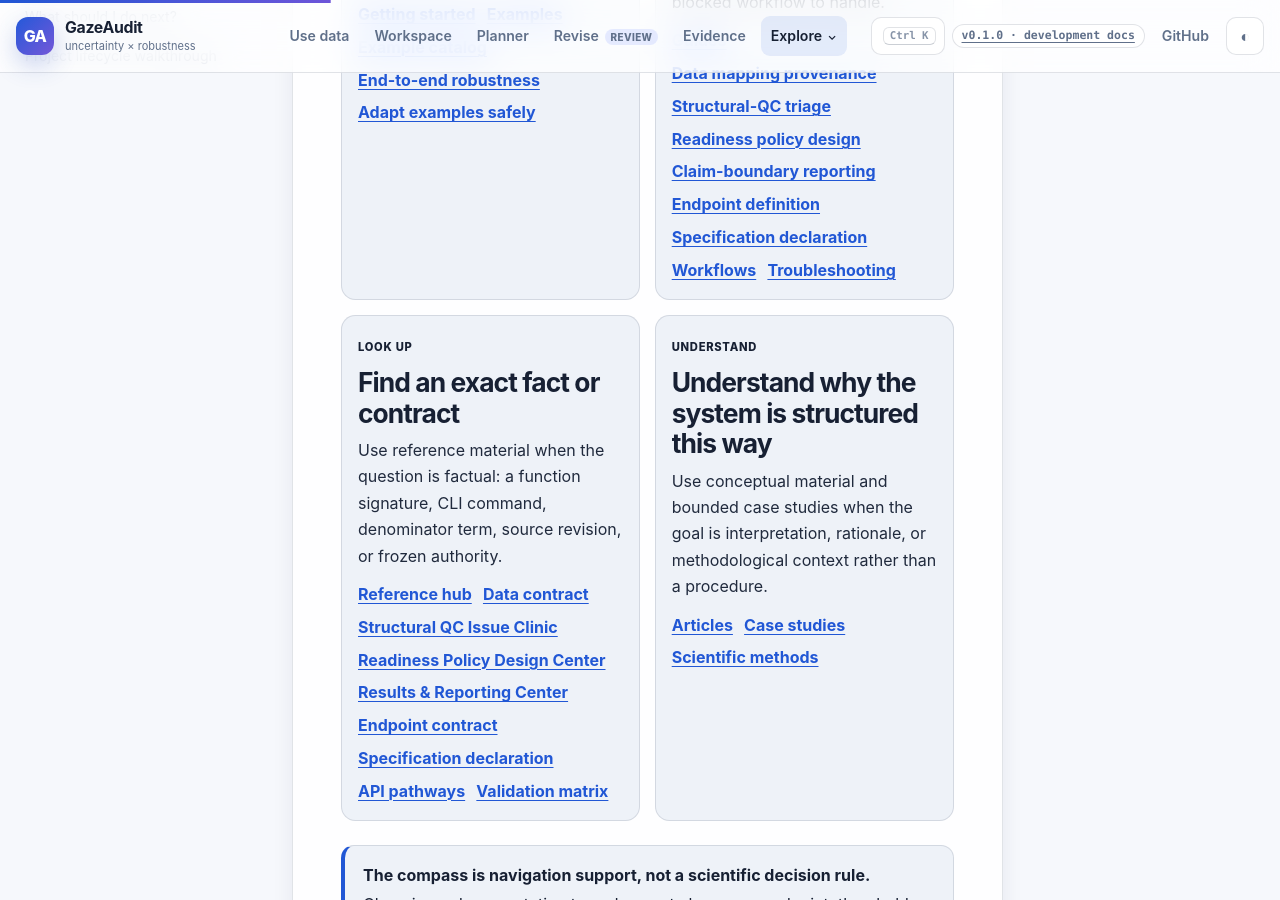
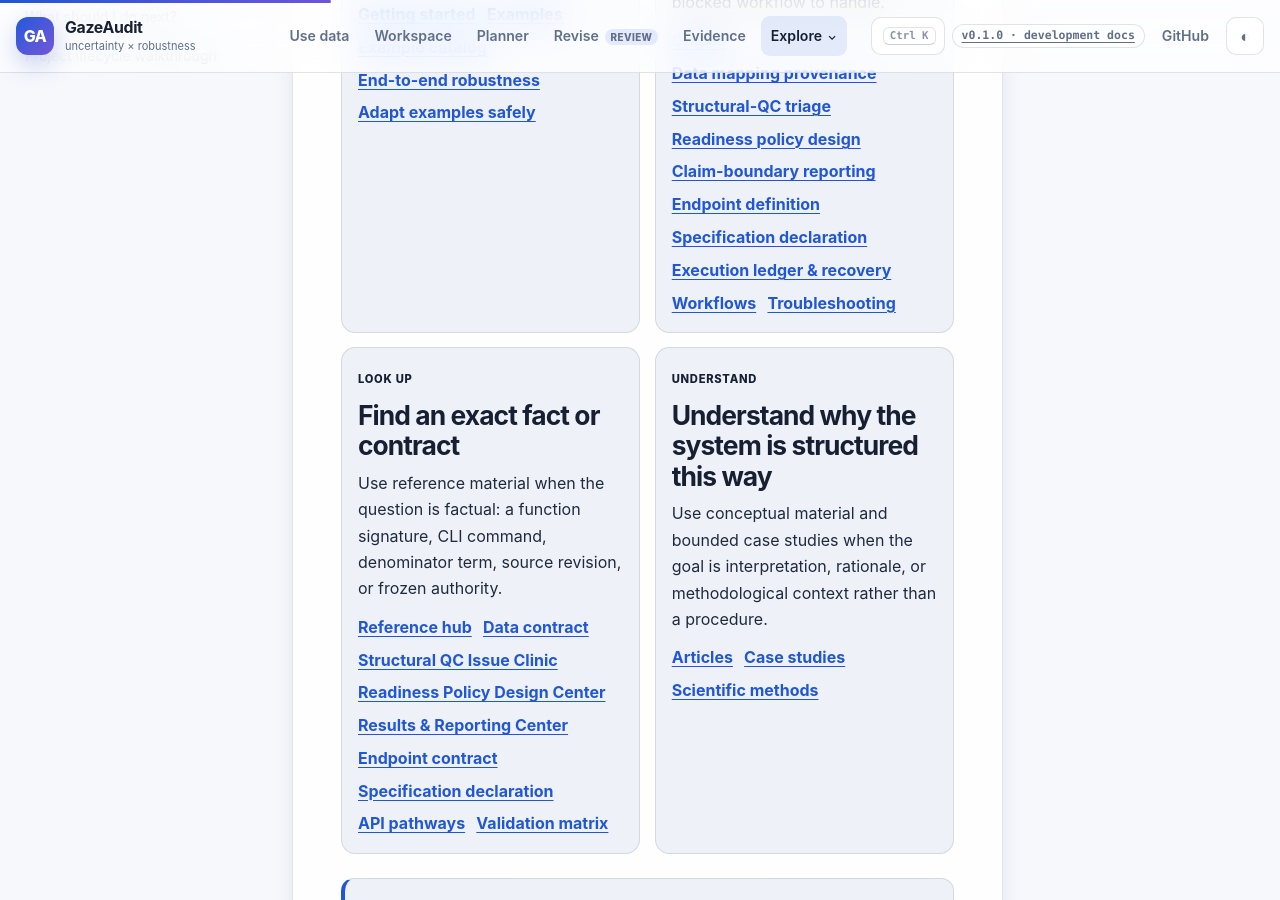
Before and after one commit to stefanosbalaskas/GazeAudit, a Jekyll site: the page built from docs/documentation-map.md, in a window 1280 px wide and 900 px high, scrolled down 819 px. Built offline with Jekyll 4.4.1, drawn with Linux system fonts in a browser that asks for light colours.

Commit message:
docs: add execution recovery guide to compass

```diff
--- a/docs/documentation-map.md
+++ b/docs/documentation-map.md
@@ -39,6 +39,7 @@ This structure is adapted from the tutorial / how-to / reference / explanation s
       <a href="{{ '/docs/guides/claim-boundary-reporting/' | relative_url }}">Claim-boundary reporting</a>
       <a href="{{ '/docs/guides/endpoint-definition/' | relative_url }}">Endpoint definition</a>
       <a href="{{ '/docs/guides/specification-declaration/' | relative_url }}">Specification declaration</a>
+      <a href="{{ '/docs/guides/execution-ledger-recovery/' | relative_url }}">Execution ledger & recovery</a>
       <a href="{{ '/docs/workflows/' | relative_url }}">Workflows</a>
       <a href="{{ '/docs/guides/troubleshooting/' | relative_url }}">Troubleshooting</a>
     </div>
```
